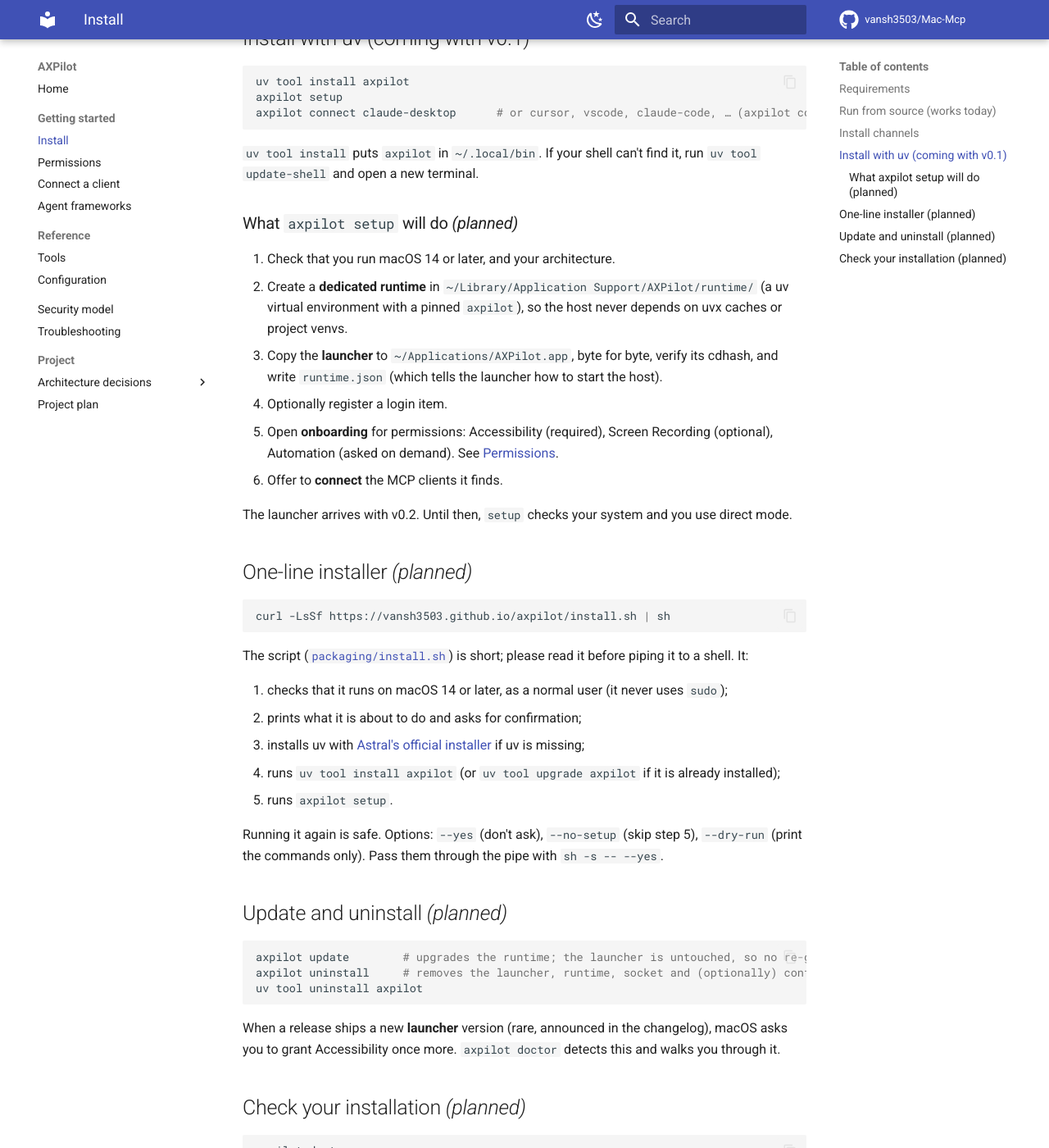
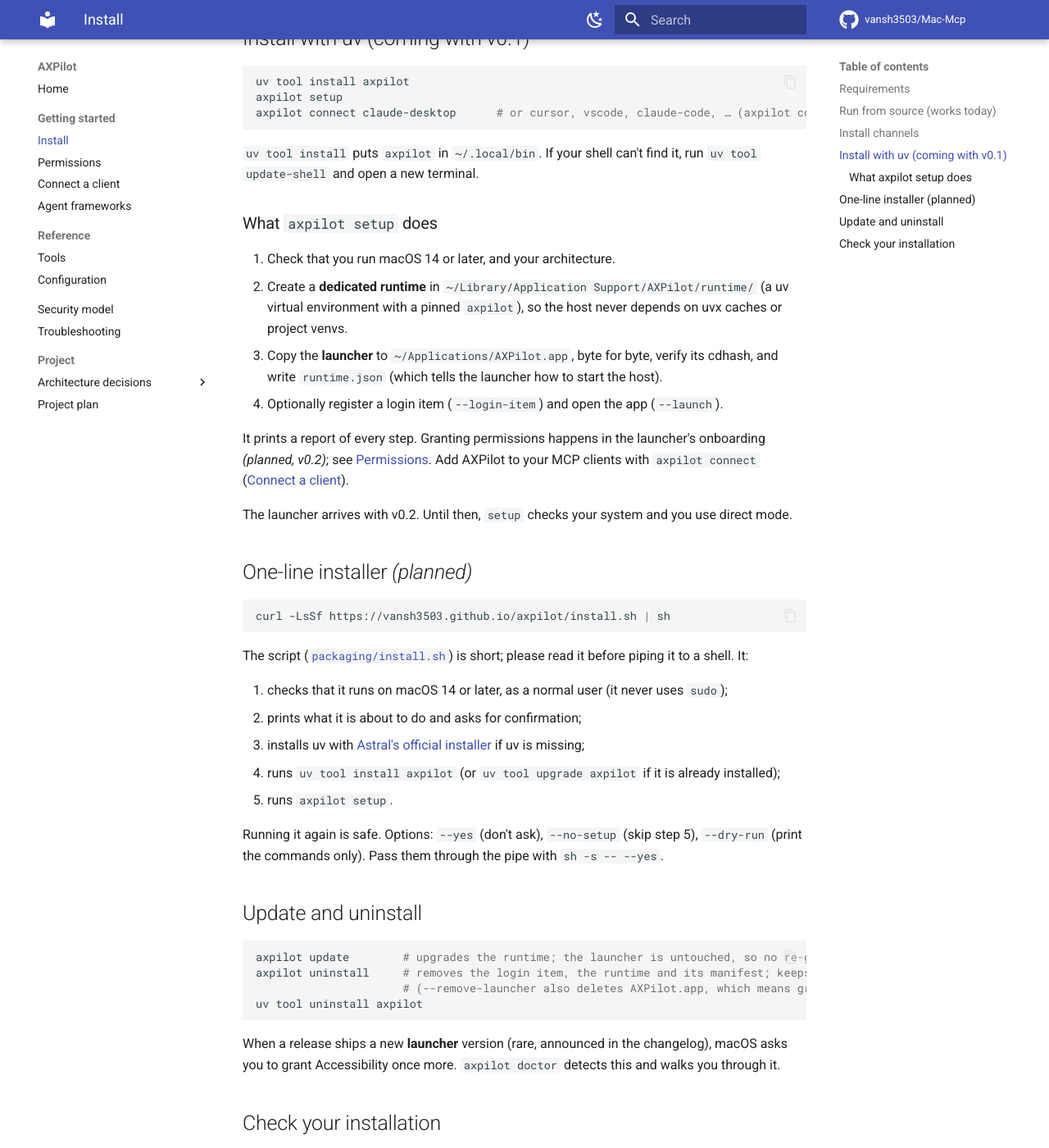
Before and after one commit to Vansh3503/Mac-Mcp, an MkDocs documentation site: the page built from docs/install.md, in a window 1280 px wide and 1400 px high, scrolled down 1795 px. Shown: the whole window at 82% size. Built offline with MkDocs 1.6.1 and Material for MkDocs 9.7.7, drawn with Linux system fonts in a browser that asks for light colours; comment, search, counter and statistics services are not loaded.

Commit message:
docs: stop calling shipped commands planned
connect, setup, update, uninstall, doctor, debug dump-tree, the computer
profile and ocr all exist; describe what setup and uninstall actually do and
fix the minimal profile's tool count.

````diff
--- a/docs/install.md
+++ b/docs/install.md
@@ -71,17 +71,18 @@
 `uv tool install` puts `axpilot` in `~/.local/bin`. If your shell can't find it, run
 `uv tool update-shell` and open a new terminal.
 
-### What `axpilot setup` will do *(planned)*
+### What `axpilot setup` does
 
 1. Check that you run macOS 14 or later, and your architecture.
 2. Create a **dedicated runtime** in `~/Library/Application Support/AXPilot/runtime/` (a uv virtual
    environment with a pinned `axpilot`), so the host never depends on uvx caches or project venvs.
 3. Copy the **launcher** to `~/Applications/AXPilot.app`, byte for byte, verify its cdhash, and
    write `runtime.json` (which tells the launcher how to start the host).
-4. Optionally register a login item.
-5. Open **onboarding** for permissions: Accessibility (required), Screen Recording (optional),
-   Automation (asked on demand). See [Permissions](permissions.md).
-6. Offer to **connect** the MCP clients it finds.
+4. Optionally register a login item (`--login-item`) and open the app (`--launch`).
+
+It prints a report of every step. Granting permissions happens in the launcher's onboarding
+*(planned, v0.2)*; see [Permissions](permissions.md). Add AXPilot to your MCP clients with
+`axpilot connect` ([Connect a client](clients.md)).
 
 The launcher arrives with v0.2. Until then, `setup` checks your system and you use direct mode.
 
@@ -104,18 +105,19 @@
 Running it again is safe. Options: `--yes` (don't ask), `--no-setup` (skip step 5), `--dry-run`
 (print the commands only). Pass them through the pipe with `sh -s -- --yes`.
 
-## Update and uninstall *(planned)*
+## Update and uninstall
 
 ```sh
 axpilot update        # upgrades the runtime; the launcher is untouched, so no re-grant is needed
-axpilot uninstall     # removes the launcher, runtime, socket and (optionally) config and logs
+axpilot uninstall     # removes the login item, the runtime and its manifest; keeps config and logs
+                      # (--remove-launcher also deletes AXPilot.app, which means granting permissions again)
 uv tool uninstall axpilot
 ```
 
 When a release ships a new **launcher** version (rare, announced in the changelog), macOS asks you
 to grant Accessibility once more. `axpilot doctor` detects this and walks you through it.
 
-## Check your installation *(planned)*
+## Check your installation
 
 ```sh
 axpilot doctor
--- a/docs/troubleshooting.md
+++ b/docs/troubleshooting.md
@@ -1,6 +1,6 @@
 # Troubleshooting
 
-## Start with `axpilot doctor` *(planned)*
+## Start with `axpilot doctor`
 
 ```sh
 axpilot doctor          # or, from a source checkout: uv run axpilot doctor
@@ -65,7 +65,7 @@
   on request. AXPilot asks for it (`perception.enhance_electron_chrome = true`, the default); the
   first snapshot after launch can still be thin, so call `snapshot` again after a second.
 - **Games, canvases, some cross-platform toolkits:** there is little or no accessibility tree. Use
-  `screenshot` (and `ocr`, *planned*) with screenshot coordinates.
+  `screenshot` and `ocr` with screenshot coordinates.
 - **Wrong window:** `snapshot` targets the frontmost app's focused window by default. Pass `app` or
   `window_id` (from `list_windows`).
 - **More elements than shown:** the result says `42 of 318 elements shown`. Use `offset`, or `find`.
````
Also changed, not shown: CONTRIBUTING.md (+6 -4 lines), docs/clients.md (+3 -3 lines).
